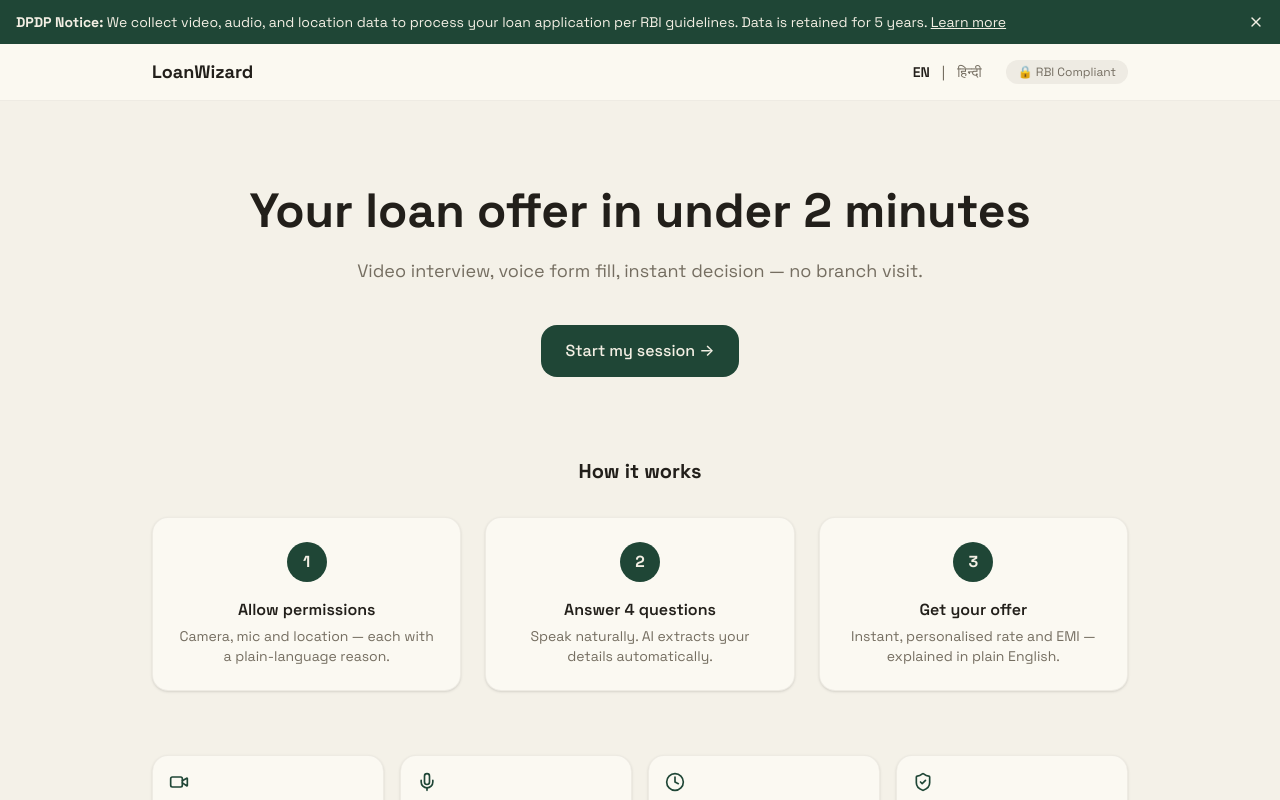
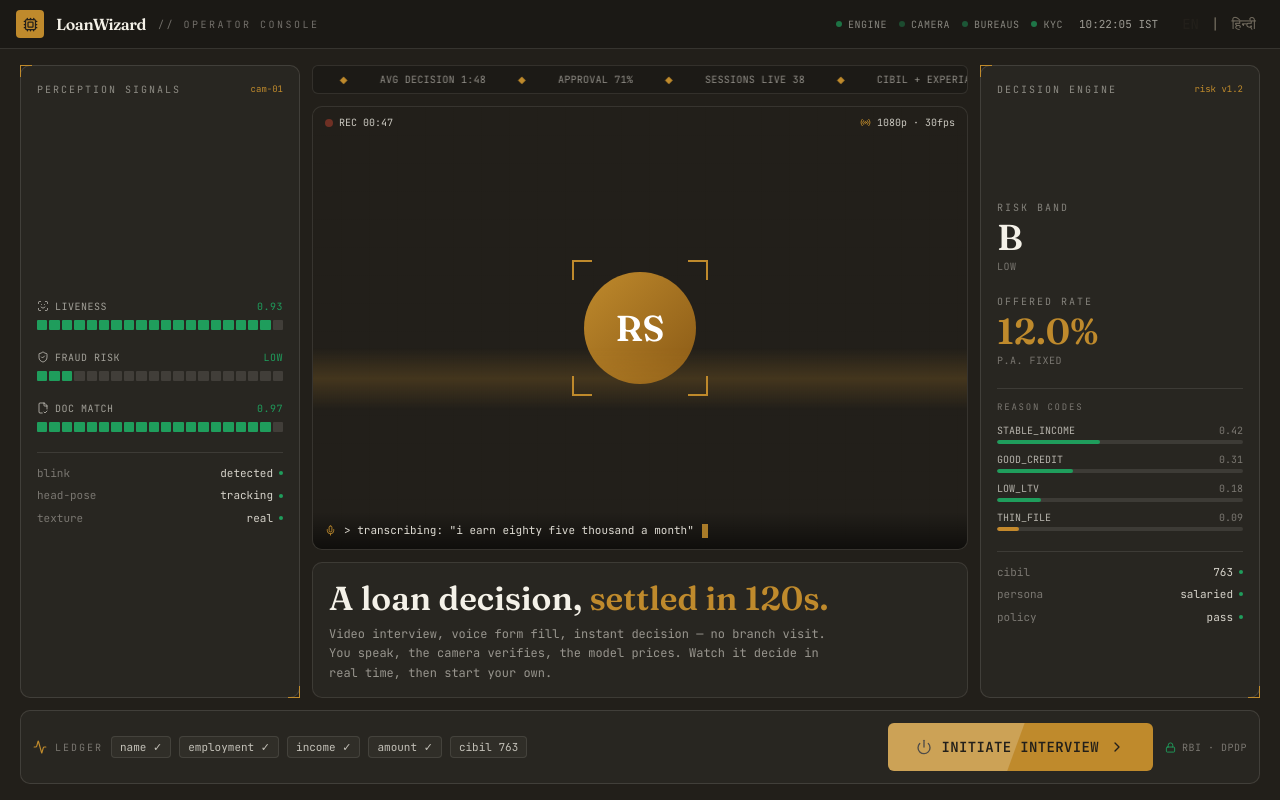
Before and after one commit to Pulkit7070/loan-wizard, a Next.js app in the folder apps/web/: page / in a window 1280 px wide. Shown: the top 800 px of the page. Built offline with nearby package versions, Linux system fonts and the light colour scheme; no server answers.

Commit message:
feat(web): rebuild landing as a full-screen operator console
Single-screen lending terminal: live perception gauges, video module
with scanline, decision-engine readout, reason-code bars and an
Initiate control, replacing the conventional scrolling marketing page.

```diff
--- a/apps/web/src/app/page.tsx
+++ b/apps/web/src/app/page.tsx
@@ -1,17 +1,50 @@
 'use client';
-import { useState } from 'react';
+import { useState, useEffect, useRef } from 'react';
 import { useRouter } from 'next/navigation';
-import { motion } from 'framer-motion';
-import { ShieldCheck, Video, Mic, Clock, CheckCircle2 } from 'lucide-react';
-import { ConsentBanner } from '../components/ConsentBanner';
+import { motion, useInView } from 'framer-motion';
+import {
+  Radio, Mic, ScanFace, ShieldCheck, FileCheck2, Gauge, Cpu,
+  ChevronRight, Lock, Power, Activity,
+} from 'lucide-react';
 import { LanguageSwitcher } from '../components/LanguageSwitcher';
-import { Button } from '../components/ui/Button';
 import { useT } from '../components/I18nProvider';
 
-export default function LandingPage() {
+/* ─────────── live value hooks ─────────── */
+
+function useClock() {
+  const [t, setT] = useState('--:--:--');
+  useEffect(() => {
+    const fmt = () =>
+      new Date().toLocaleTimeString('en-GB', { hour12: false, timeZone: 'Asia/Kolkata' });
+    setT(fmt());
+    const id = setInterval(() => setT(fmt()), 1000);
+    return () => clearInterval(id);
+  }, []);
+  return t;
+}
+
+// gentle jitter around a base so gauges feel "live"
+function useJitter(base: number, amp: number, decimals = 2) {
+  const [v, setV] = useState(base);
+  useEffect(() => {
+    let i = 0;
+    const id = setInterval(() => {
+      i += 1;
+      const wob = Math.sin(i / 3) * amp * 0.6 + (Math.sin(i * 1.7) * amp * 0.4);
+      setV(Number((base + wob).toFixed(decimals)));
+    }, 900);
+    return () => clearInterval(id);
+  }, [base, amp, decimals]);
+  return v;
+}
+
+/* ─────────── page ─────────── */
+
+export default function OperatorConsole() {
   const router = useRouter();
   const { t } = useT();
   const [loading, setLoading] = useState(false);
+  const clock = useClock();
 
   async function startSession() {
     setLoading(true);
@@ -32,121 +65,301 @@ export default function LandingPage() {
   }
 
   return (
-    <>
-      <ConsentBanner />
+    <div className="min-h-dvh bg-(--color-fg) text-(--color-bg) font-mono flex flex-col overflow-hidden">
+      <StatusBar clock={clock} />
 
-      {/* Nav */}
-      <header className="sticky top-0 z-40 bg-(--color-surface)/95 backdrop-blur border-b border-(--color-muted)/10">
-        <div className="max-w-5xl mx-auto px-6 h-14 flex items-center justify-between">
-          <span className="font-bold text-(--color-fg) text-lg">LoanWizard</span>
+      {/* Console body */}
+      <div className="flex-1 max-w-[1400px] w-full mx-auto px-3 sm:px-5 py-4 grid gap-3
+                      lg:grid-cols-[280px_1fr_280px] lg:grid-rows-[1fr_auto]">
+        {/* Left rail: input signals */}
+        <Panel label="PERCEPTION SIGNALS" tag="cam-01" className="lg:row-span-1">
+          <div className="flex flex-col gap-5 h-full justify-center">
+            <SignalGauge icon={ScanFace} name="LIVENESS" base={0.92} amp={0.02} good />
+            <SignalGauge icon={ShieldCheck} name="FRAUD RISK" base={0.16} amp={0.03} invert />
+            <SignalGauge icon={FileCheck2} name="DOC MATCH" base={0.97} amp={0.01} good />
+            <Readout rows={[['blink', 'detected'], ['head-pose', 'tracking'], ['texture', 'real']]} />
+          </div>
+        </Panel>
+
+        {/* Center: live feed + headline */}
+        <div className="flex flex-col gap-3 min-w-0">
+          <Marquee />
+          <VideoModule />
+          <Headline t={t} />
+        </div>
+
+        {/* Right rail: decision */}
+        <Panel label="DECISION ENGINE" tag="risk v1.2" className="lg:row-span-1">
+          <div className="flex flex-col gap-5 h-full justify-center">
+            <BigStat k="RISK BAND" v="B" sub="low" />
+            <BigStat k="OFFERED RATE" v="12.0%" sub="p.a. fixed" accent />
+            <ReasonBars />
+            <Readout rows={[['cibil', '763'], ['persona', 'salaried'], ['policy', 'pass']]} />
+          </div>
+        </Panel>
+
+        {/* Bottom: command bar spans all columns */}
+        <div className="lg:col-span-3">
+          <CommandBar loading={loading} startSession={startSession} cta={t('landing.cta')} />
+        </div>
+      </div>
+    </div>
+  );
+}
+
+/* ─────────── status bar ─────────── */
+
+function StatusBar({ clock }: { clock: string }) {
+  const leds = [
+    { l: 'ENGINE', ok: true }, { l: 'CAMERA', ok: true },
+    { l: 'BUREAUS', ok: true }, { l: 'KYC', ok: true },
+  ];
+  return (
+    <header className="border-b border-(--color-bg)/12 bg-black/20">
+      <div className="max-w-[1400px] mx-auto px-4 h-12 flex items-center justify-between gap-4">
+        <div className="flex items-center gap-3 min-w-0">
+          <span className="grid place-items-center w-7 h-7 rounded bg-(--color-accent) text-(--color-fg)">
+            <Cpu size={15} />
+          </span>
+          <span className="font-display text-base font-semibold tracking-tight text-(--color-bg) truncate">
+            LoanWizard
+          </span>
+          <span className="hidden sm:inline text-[10px] uppercase tracking-[0.25em] text-(--color-bg)/40">
+            // operator console
+          </span>
+        </div>
         <div className="flex items-center gap-4">
+          <div className="hidden md:flex items-center gap-3">
+            {leds.map((d) => (
+              <span key={d.l} className="flex items-center gap-1.5 text-[10px] uppercase tracking-wider text-(--color-bg)/50">
+                <motion.span
+                  className="w-1.5 h-1.5 rounded-full bg-(--color-success)"
+                  animate={{ opacity: [1, 0.35, 1] }}
+                  transition={{ duration: 2, repeat: Infinity, delay: Math.random() }}
+                />
+                {d.l}
+              </span>
+            ))}
+          </div>
+          <span className="text-[11px] text-(--color-bg)/60 nums tabular-nums">{clock} IST</span>
           <LanguageSwitcher />
-            <span className="text-xs bg-(--color-muted)/10 text-(--color-muted) px-3 py-1 rounded-full hidden sm:block">
-              🔒 RBI Compliant
-            </span>
         </div>
       </div>
     </header>
+  );
+}
 
-      <main className="max-w-5xl mx-auto px-6">
-        {/* Hero */}
-        <section className="py-20 text-center">
-          <motion.h1
-            initial={{ opacity: 0, y: 16 }}
-            animate={{ opacity: 1, y: 0 }}
-            className="text-5xl font-bold text-(--color-fg) leading-tight mb-4"
+/* ─────────── panel shell ─────────── */
+
+function Panel({ label, tag, className = '', children }: { label: string; tag?: string; className?: string; children: React.ReactNode }) {
+  const ref = useRef<HTMLDivElement>(null);
+  const inView = useInView(ref, { once: true });
+  return (
+    <motion.section
+      ref={ref}
+      initial={{ opacity: 0, y: 14 }} animate={inView ? { opacity: 1, y: 0 } : {}}
+      transition={{ duration: 0.5, ease: [0.22, 1, 0.36, 1] }}
+      className={`relative rounded-[var(--radius-md)] border border-(--color-bg)/12 bg-(--color-bg)/[0.03] p-4 ${className}`}
     >
-            {t('landing.hero')}
-          </motion.h1>
-          <motion.p
-            initial={{ opacity: 0, y: 16 }}
-            animate={{ opacity: 1, y: 0 }}
-            transition={{ delay: 0.1 }}
-            className="text-lg text-(--color-muted) max-w-xl mx-auto mb-10"
-          >
-            {t('landing.sub')}
-          </motion.p>
-          <motion.div initial={{ opacity: 0, y: 16 }} animate={{ opacity: 1, y: 0 }} transition={{ delay: 0.2 }}>
-            <Button size="lg" onClick={startSession} loading={loading} aria-label="Start loan session">
-              {loading ? t('landing.starting') : t('landing.cta')}
-            </Button>
-          </motion.div>
-        </section>
+      <span className="absolute -top-px -left-px w-3 h-3 border-t border-l border-(--color-accent)" />
+      <span className="absolute -bottom-px -right-px w-3 h-3 border-b border-r border-(--color-accent)" />
+      <div className="flex items-center justify-between mb-4">
+        <span className="text-[10px] uppercase tracking-[0.2em] text-(--color-bg)/50">{label}</span>
+        {tag && <span className="text-[9px] text-(--color-accent)">{tag}</span>}
+      </div>
+      {children}
+    </motion.section>
+  );
+}
 
-        {/* How it works */}
-        <section className="pb-16">
-          <h2 className="text-center text-xl font-bold text-(--color-fg) mb-8">{t('landing.how')}</h2>
-          <div className="grid grid-cols-1 md:grid-cols-3 gap-6">
-            {[
-              { n: 1, title: t('landing.step1.title'), desc: t('landing.step1.desc') },
-              { n: 2, title: t('landing.step2.title'), desc: t('landing.step2.desc') },
-              { n: 3, title: t('landing.step3.title'), desc: t('landing.step3.desc') },
-            ].map(({ n, title, desc }) => (
-              <div key={n} className="flex flex-col items-center text-center p-6 bg-(--color-surface) rounded-[var(--radius-lg)] border border-(--color-muted)/10 shadow-sm">
-                <span className="w-10 h-10 rounded-full bg-(--color-brand) text-(--color-brand-fg) flex items-center justify-center font-bold mb-4">{n}</span>
-                <p className="font-semibold text-(--color-fg) mb-1">{title}</p>
-                <p className="text-sm text-(--color-muted)">{desc}</p>
+/* ─────────── left rail signals ─────────── */
+
+function SignalGauge({ icon: Icon, name, base, amp, good, invert }: { icon: typeof ScanFace; name: string; base: number; amp: number; good?: boolean; invert?: boolean }) {
+  const v = useJitter(base, amp);
+  const pct = Math.round(v * 100);
+  const color = invert
+    ? (v < 0.3 ? 'var(--color-success)' : v < 0.6 ? 'var(--color-warn)' : 'var(--color-danger)')
+    : (v > 0.66 ? 'var(--color-success)' : v > 0.4 ? 'var(--color-warn)' : 'var(--color-danger)');
+  const label = invert ? (v < 0.3 ? 'LOW' : v < 0.6 ? 'MED' : 'HIGH') : v.toFixed(2);
+  return (
+    <div>
+      <div className="flex items-center justify-between mb-1.5 text-[10px] uppercase tracking-wider">
+        <span className="flex items-center gap-1.5 text-(--color-bg)/60"><Icon size={12} /> {name}</span>
+        <span style={{ color }} className="nums">{label}</span>
+      </div>
+      <div className="flex gap-0.5 h-2.5">
+        {Array.from({ length: 20 }).map((_, i) => {
+          const on = i < Math.round((pct / 100) * 20);
+          return <span key={i} className="flex-1 rounded-[1px]" style={{ background: on ? color : 'color-mix(in srgb, var(--color-bg) 12%, transparent)' }} />;
+        })}
+      </div>
+    </div>
+  );
+}
+
+function Readout({ rows }: { rows: [string, string][] }) {
+  return (
+    <div className="border-t border-(--color-bg)/10 pt-3 space-y-1.5">
+      {rows.map(([k, val]) => (
+        <div key={k} className="flex items-center justify-between text-[11px]">
+          <span className="text-(--color-bg)/40 lowercase">{k}</span>
+          <span className="flex items-center gap-1.5 text-(--color-bg)/85">
+            {val}<span className="w-1 h-1 rounded-full bg-(--color-success)" />
+          </span>
         </div>
       ))}
     </div>
-        </section>
+  );
+}
 
-        {/* Trust cards */}
-        <section className="pb-16">
-          <div className="grid grid-cols-2 md:grid-cols-4 gap-4">
-            {[
-              { icon: <Video size={20} />, title: t('landing.trust1.title'), desc: t('landing.trust1.desc') },
-              { icon: <Mic size={20} />, title: t('landing.trust2.title'), desc: t('landing.trust2.desc') },
-              { icon: <Clock size={20} />, title: t('landing.trust3.title'), desc: t('landing.trust3.desc') },
-              { icon: <ShieldCheck size={20} />, title: t('landing.trust4.title'), desc: t('landing.trust4.desc') },
-            ].map(({ icon, title, desc }) => (
-              <div key={title} className="p-4 bg-(--color-surface) rounded-[var(--radius-lg)] border border-(--color-muted)/10 shadow-sm">
-                <span className="text-(--color-brand) mb-3 block">{icon}</span>
-                <p className="font-semibold text-(--color-fg) text-sm">{title}</p>
-                <p className="text-xs text-(--color-muted) mt-1">{desc}</p>
+/* ─────────── center modules ─────────── */
+
+function Marquee() {
+  const items = ['DISBURSED TODAY ₹4.2 Cr', 'AVG DECISION 1:48', 'APPROVAL 71%', 'SESSIONS LIVE 38', 'CIBIL + EXPERIAN'];
+  const row = [...items, ...items];
+  return (
+    <div className="overflow-hidden rounded-[var(--radius-sm)] border border-(--color-bg)/10 bg-black/15">
+      <div className="ticker-track flex w-max gap-8 py-1.5 text-[10px] tracking-wide text-(--color-bg)/55">
+        {row.map((it, i) => (
+          <span key={i} className="flex items-center gap-8 whitespace-nowrap">{it}<span className="text-(--color-accent)">◆</span></span>
+        ))}
+      </div>
+    </div>
+  );
+}
+
+function VideoModule() {
+  const lines = ['initialising perception engine', 'subject acquired // locking face', 'transcribing: "i earn eighty five thousand a month"'];
+  const [idx, setIdx] = useState(0);
+  useEffect(() => {
+    const id = setInterval(() => setIdx((i) => (i + 1) % lines.length), 2600);
+    return () => clearInterval(id);
+  }, []);
+  return (
+    <div className="scanline relative flex-1 min-h-[280px] rounded-[var(--radius-md)] overflow-hidden grid-ink
+                    bg-[radial-gradient(120%_120%_at_50%_0%,#27543f_0%,#0f261c_64%)] border border-(--color-bg)/10">
+      {/* top hud */}
+      <div className="absolute top-0 inset-x-0 flex items-center justify-between px-3 py-2 text-[10px] text-(--color-bg)/80 z-10">
+        <span className="flex items-center gap-1.5">
+          <motion.span className="w-2 h-2 rounded-full bg-(--color-danger)" animate={{ opacity: [1, 0.2, 1] }} transition={{ duration: 1.3, repeat: Infinity }} />
+          REC 00:47
+        </span>
+        <span className="flex items-center gap-1.5"><Radio size={11} className="text-(--color-accent)" /> 1080p · 30fps</span>
+      </div>
+
+      {/* face */}
+      <div className="absolute inset-0 grid place-items-center">
+        <div className="relative">
+          <motion.span className="absolute inset-0 rounded-full bg-(--color-accent)/25"
+            animate={{ scale: [1, 1.3, 1], opacity: [0.5, 0, 0.5] }} transition={{ duration: 2.2, repeat: Infinity }} />
+          <div className="relative w-28 h-28 rounded-full bg-gradient-to-br from-(--color-accent) to-[#8a5a16] grid place-items-center text-4xl font-display font-semibold text-white">RS</div>
+          {['top-0 left-0 border-t-2 border-l-2', 'top-0 right-0 border-t-2 border-r-2', 'bottom-0 left-0 border-b-2 border-l-2', 'bottom-0 right-0 border-b-2 border-r-2'].map((c, i) => (
+            <span key={i} className={`absolute w-5 h-5 border-(--color-accent) ${c}`} style={{ margin: '-12px' }} />
+          ))}
+        </div>
+      </div>
+
+      {/* transcript */}
+      <div className="absolute bottom-0 inset-x-0 px-3 py-2.5 bg-gradient-to-t from-black/55 to-transparent">
+        <div className="flex items-center gap-2 text-[11px] text-(--color-bg)/90">
+          <Mic size={11} className="text-(--color-accent) shrink-0" />
+          <motion.span key={idx} initial={{ opacity: 0 }} animate={{ opacity: 1 }} className="truncate">
+            &gt; {lines[idx]}
+          </motion.span>
+          <motion.span className="w-1.5 h-3.5 bg-(--color-accent) shrink-0" animate={{ opacity: [1, 0, 1] }} transition={{ duration: 0.8, repeat: Infinity }} />
+        </div>
+      </div>
+    </div>
+  );
+}
+
+function Headline({ t }: { t: (k: string) => string }) {
+  return (
+    <div className="rounded-[var(--radius-md)] border border-(--color-bg)/10 bg-(--color-bg)/[0.03] px-4 py-3.5">
+      <p className="font-display text-[clamp(1.5rem,2.6vw,2.1rem)] font-semibold leading-tight text-(--color-bg)">
+        A loan decision, <span className="text-(--color-accent)">settled in 120s.</span>
+      </p>
+      <p className="text-[12px] text-(--color-bg)/55 mt-1.5 max-w-lg leading-relaxed">
+        {t('landing.sub')} You speak, the camera verifies, the model prices. Watch it decide in real time, then start your own.
+      </p>
+    </div>
+  );
+}
+
+/* ─────────── right rail decision ─────────── */
+
+function BigStat({ k, v, sub, accent }: { k: string; v: string; sub: string; accent?: boolean }) {
+  return (
+    <div>
+      <p className="text-[10px] uppercase tracking-[0.2em] text-(--color-bg)/45 mb-1">{k}</p>
+      <p className={`font-display text-4xl font-semibold leading-none nums ${accent ? 'text-(--color-accent)' : 'text-(--color-bg)'}`}>{v}</p>
+      <p className="text-[10px] text-(--color-bg)/40 mt-1 uppercase tracking-wider">{sub}</p>
+    </div>
+  );
+}
+
+function ReasonBars() {
+  const codes = [
+    { c: 'STABLE_INCOME', w: 0.42 }, { c: 'GOOD_CREDIT', w: 0.31 },
+    { c: 'LOW_LTV', w: 0.18 }, { c: 'THIN_FILE', w: 0.09, neg: true },
+  ];
+  return (
+    <div className="border-t border-(--color-bg)/10 pt-3 space-y-2">
+      <p className="text-[9px] uppercase tracking-[0.2em] text-(--color-bg)/40">reason codes</p>
+      {codes.map((c, i) => (
+        <div key={c.c}>
+          <div className="flex justify-between text-[10px] mb-0.5">
+            <span className="text-(--color-bg)/70">{c.c}</span>
+            <span className="text-(--color-bg)/40 nums">{c.w.toFixed(2)}</span>
+          </div>
+          <div className="h-1 rounded-full bg-(--color-bg)/10 overflow-hidden">
+            <motion.div initial={{ width: 0 }} animate={{ width: `${c.w * 100}%` }}
+              transition={{ delay: 0.6 + i * 0.12, duration: 0.9 }}
+              className="h-full rounded-full" style={{ background: c.neg ? 'var(--color-warn)' : 'var(--color-success)' }} />
+          </div>
         </div>
       ))}
     </div>
-        </section>
+  );
+}
 
-        {/* Compliance */}
-        <section className="pb-20 grid md:grid-cols-2 gap-4">
-          <div className="bg-blue-50 border border-blue-200 rounded-[var(--radius-lg)] p-5 text-sm text-blue-900">
-            <p className="font-semibold mb-2">{t('landing.dpdp.title')}</p>
-            <ul className="space-y-1 text-blue-800">
-              {([1,2,3,4,5] as const).map((i) => (
-                <li key={i} className="flex items-start gap-2">
-                  <CheckCircle2 size={14} className="mt-0.5 flex-shrink-0 text-blue-500" />
-                  {t(`landing.dpdp.item${i}`)}
-                </li>
+/* ─────────── command bar ─────────── */
+
+function CommandBar({ loading, startSession, cta }: { loading: boolean; startSession: () => void; cta: string }) {
+  const fields = ['name ✓', 'employment ✓', 'income ✓', 'amount ✓', 'cibil 763'];
+  return (
+    <div className="rounded-[var(--radius-md)] border border-(--color-bg)/12 bg-(--color-bg)/[0.03] p-3 flex flex-col lg:flex-row items-stretch lg:items-center gap-3">
+      {/* ledger feed */}
+      <div className="flex-1 min-w-0 flex items-center gap-2 overflow-hidden">
+        <Activity size={14} className="text-(--color-accent) shrink-0" />
+        <span className="text-[10px] uppercase tracking-[0.2em] text-(--color-bg)/40 shrink-0 hidden sm:inline">ledger</span>
+        <div className="flex gap-2 overflow-hidden flex-wrap">
+          {fields.map((f, i) => (
+            <motion.span key={f} initial={{ opacity: 0, y: 6 }} animate={{ opacity: 1, y: 0 }} transition={{ delay: 0.3 + i * 0.15 }}
+              className="text-[11px] px-2 py-0.5 rounded border border-(--color-bg)/10 bg-(--color-bg)/[0.04] text-(--color-bg)/75 nums whitespace-nowrap">
+              {f}
+            </motion.span>
           ))}
-            </ul>
-          </div>
-          <div className="flex flex-col gap-4">
-            <div className="bg-amber-50 border border-amber-200 rounded-[var(--radius-lg)] p-4 text-sm text-amber-900">
-              {t('landing.rbi')}
-            </div>
-            <div className="flex-1 flex flex-col justify-end">
-              <Button size="lg" onClick={startSession} loading={loading} className="w-full">
-                {loading ? t('landing.starting') : t('landing.cta')}
-              </Button>
-              <p className="text-xs text-(--color-muted) text-center mt-3">{t('landing.terms')}</p>
         </div>
       </div>
-        </section>
-      </main>
 
-      {/* Footer */}
-      <footer className="border-t border-(--color-muted)/10 py-6 text-center text-xs text-(--color-muted)">
-        <p>LoanWizard · RBI Reg. NBFC · DPDP Compliant · IRDAI Notice: No insurance product</p>
-        <p className="mt-1">
-          <a href="/admin" className="underline hover:text-(--color-fg) transition-colors">Admin</a>
-          {' · '}
-          <a href="#" className="underline hover:text-(--color-fg) transition-colors">Privacy</a>
-          {' · '}
-          <a href="#" className="underline hover:text-(--color-fg) transition-colors">Terms</a>
-        </p>
-      </footer>
-    </>
+      {/* initiate */}
+      <button
+        onClick={startSession} disabled={loading}
+        className="group relative shrink-0 inline-flex items-center justify-center gap-2.5 bg-(--color-accent) text-(--color-fg)
+                   px-7 py-3.5 rounded-[var(--radius-sm)] font-semibold tracking-wide uppercase text-sm
+                   hover:brightness-110 active:brightness-95 transition disabled:opacity-60 overflow-hidden"
+      >
+        <motion.span aria-hidden className="absolute inset-0 bg-white/20"
+          initial={{ x: '-120%' }} animate={{ x: '120%' }} transition={{ duration: 2.4, repeat: Infinity, ease: 'linear' }} style={{ skewX: '-20deg' }} />
+        {loading ? <span className="w-4 h-4 border-2 border-current border-t-transparent rounded-full animate-spin" /> : <Power size={16} />}
+        <span className="relative">{loading ? 'initialising' : 'Initiate interview'}</span>
+        <ChevronRight size={16} className="relative group-hover:translate-x-0.5 transition-transform" />
+      </button>
+
+      <span className="shrink-0 hidden xl:flex items-center gap-1.5 text-[10px] uppercase tracking-wider text-(--color-bg)/40">
+        <Lock size={11} className="text-(--color-success)" /> rbi · dpdp
+      </span>
+    </div>
   );
 }
```
Lines whose indentation alone changed are shown as unchanged.
